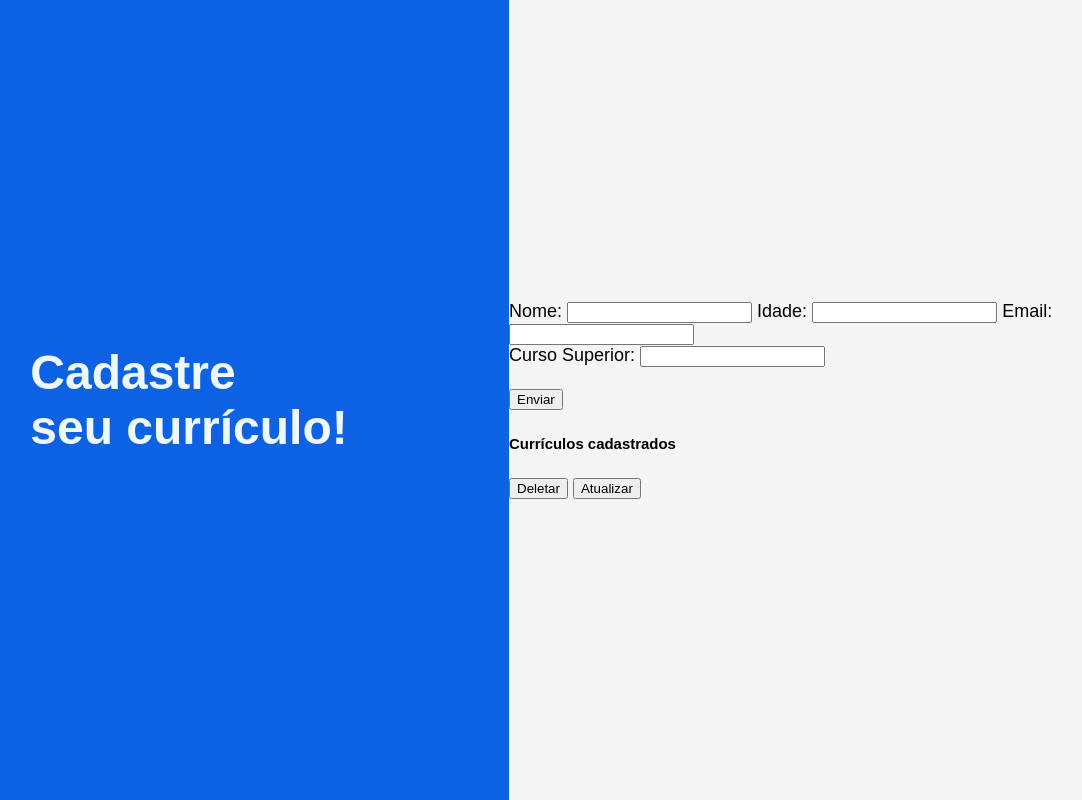
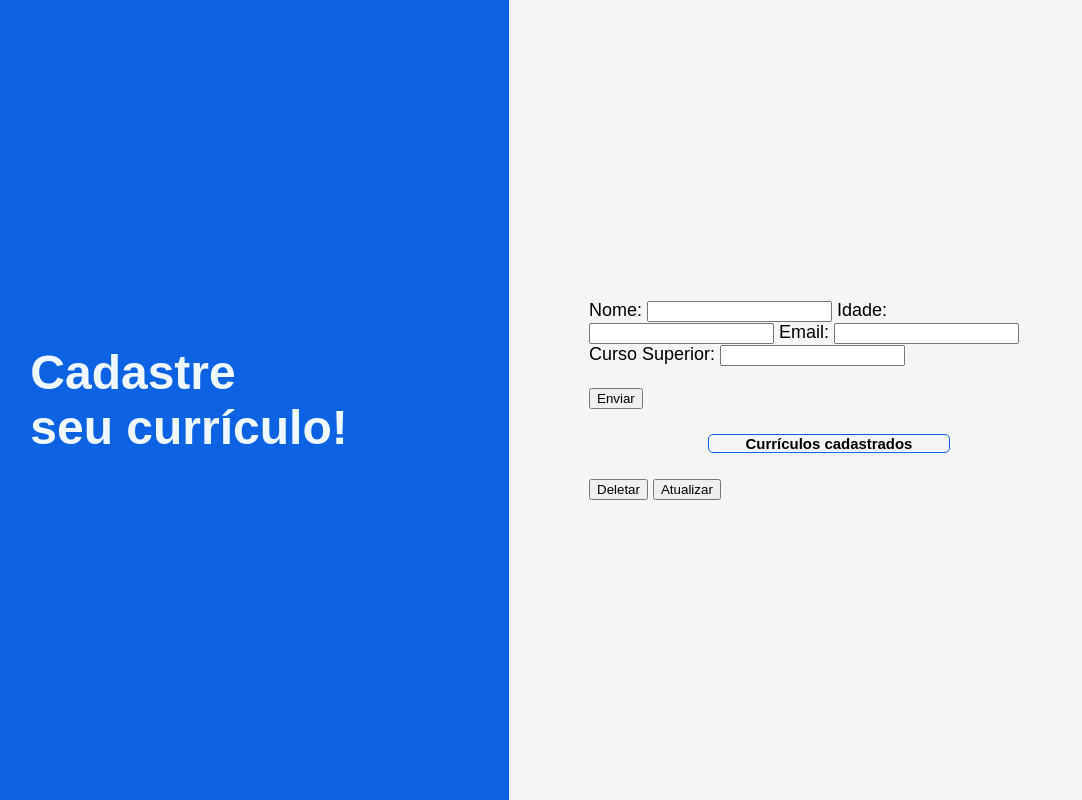
Before and after one commit to Patyadl/Curriculo-atividade, a website: page public/src/index.html in a window 1280 px wide. Shown: the whole page, without its empty margins (131-1213 px from the left). Drawn offline with Linux system fonts and the light colour scheme.

Commit message:
Update style.css

```diff
--- a/public/src/style.css
+++ b/public/src/style.css
@@ -5,7 +5,7 @@ body{
 }
 section{
     display: flex;
-    justify-content: space-around;
+    justify-content: space-between;
     align-items: center;
     align-content: center;
 
@@ -31,3 +31,21 @@ div.cadastro{
    font-size: large;
 
 }
+div.cadastro form{
+   margin: 5rem;
+}
+.cadastrados h5{
+    text-align: center;
+    border: 1px solid rgb(12, 98, 227);
+    border-radius: 5px;
+     width: 15rem;
+}
+.cadastrados{
+    display: flex;
+    align-items: center;
+    justify-content: center;
+}
+.cadastrados h5:hover{
+    background-color: rgb(12, 98, 227) ;
+    color: whitesmoke;
+}
```
